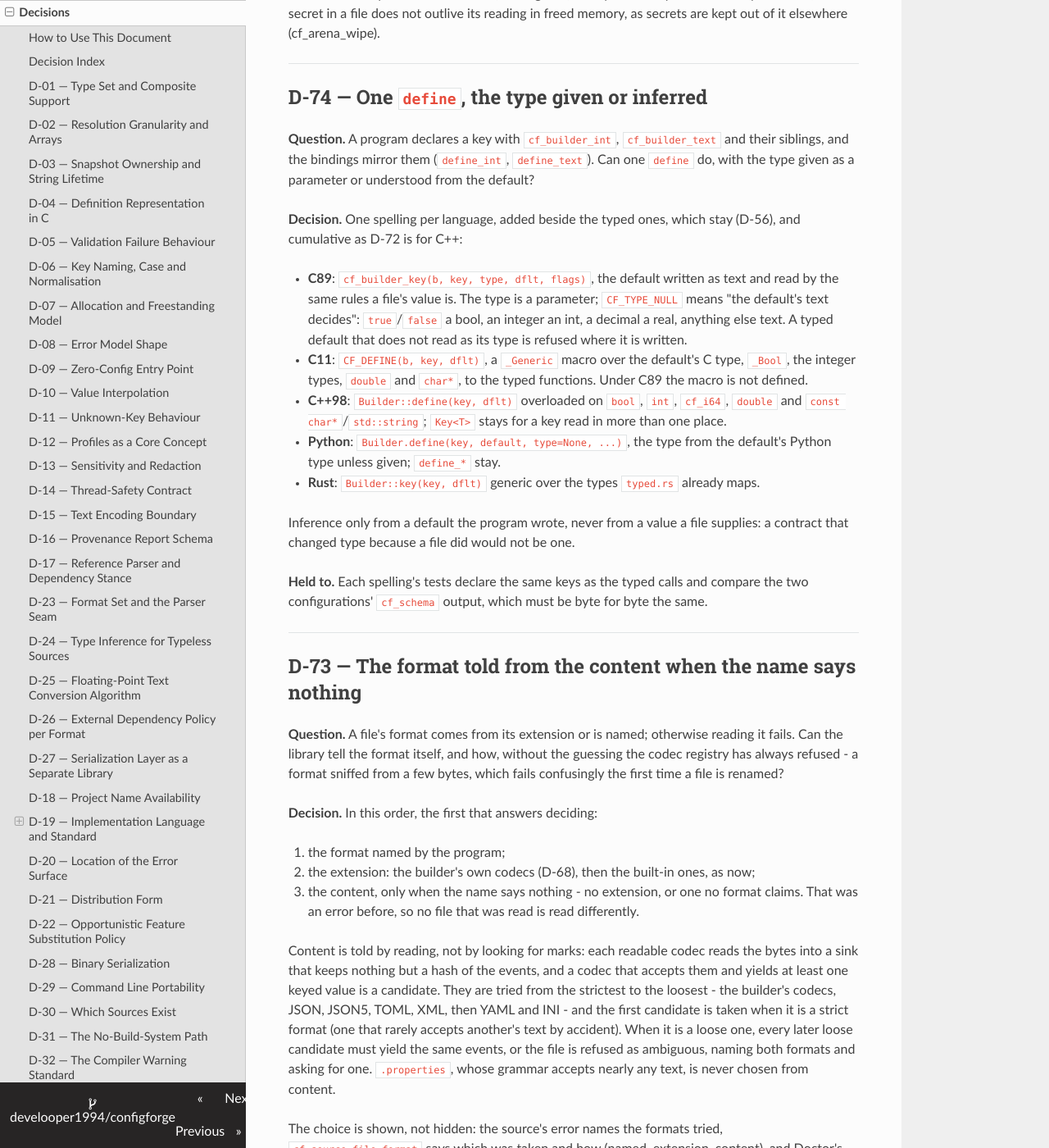
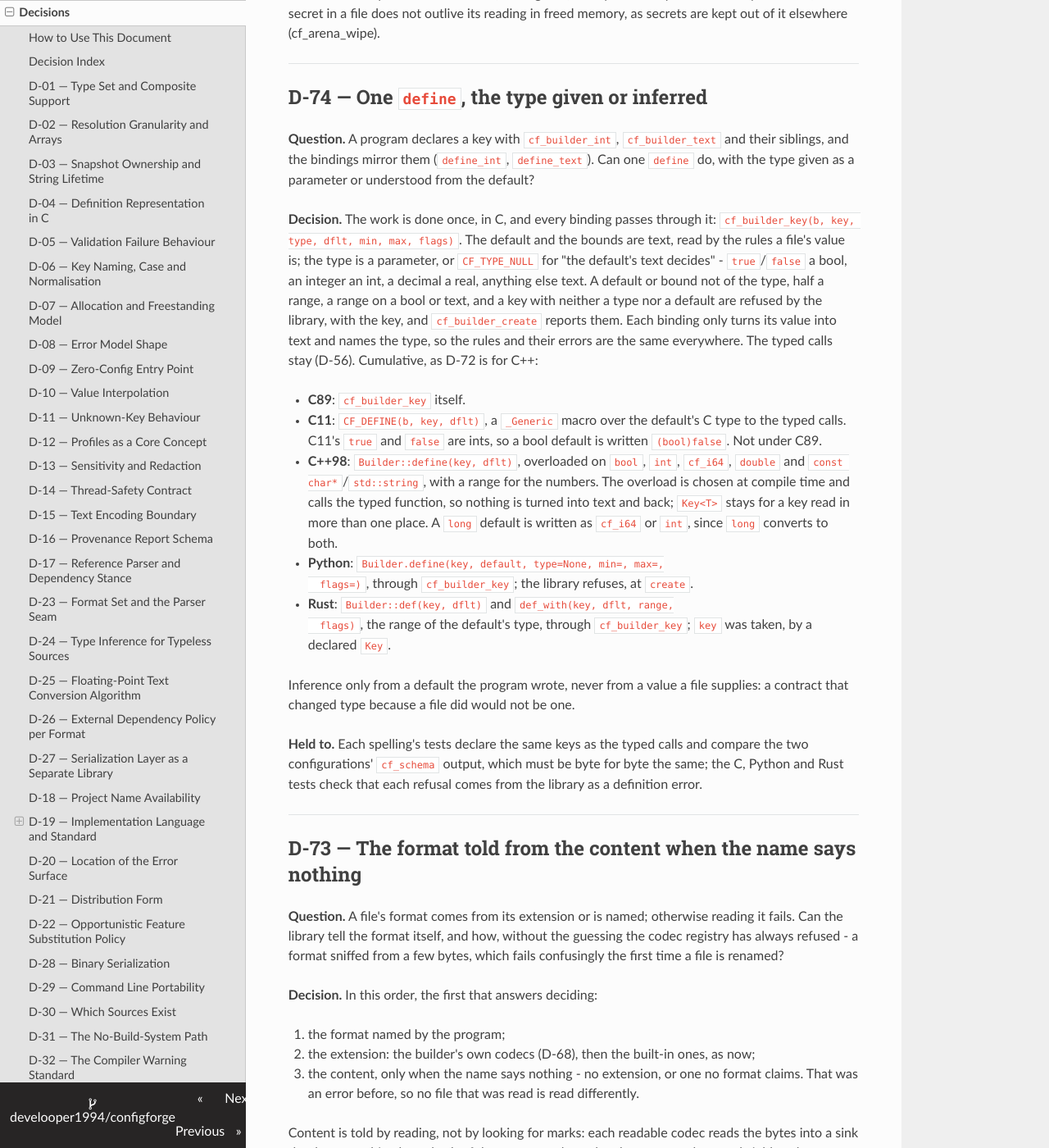
Before and after one commit to develooper1994/configforge, an MkDocs documentation site: the page built from docs/Decisions.md, in a window 1280 px wide and 1400 px high, scrolled down 57316 px. Shown: the whole window at 82% size. Built offline with MkDocs 1.6.1, drawn with Linux system fonts in a browser that asks for light colours.

Commit message:
One define in every language, done once in C
cf_builder_key(b, key, type, dflt, min, max, flags) declares any scalar
key (D-74): the default and the bounds are text, read by the rules a
file's value is, and the type is named or, as CF_TYPE_NULL, the
default's to decide. A default or bound not of the type, half a range,
a range on a bool or text, and a key with neither type nor default are
refused by the library, with the key, at cf_builder_create.

Python's Builder.define and Rust's Builder::def and def_with only turn
their value into text and name the type; the call, the rules and the
errors are the library's. C11 adds CF_DEFINE, a _Generic over the
default's C type, and C++98 Builder::define overloads, both chosen at
compile time and calling the typed functions. The typed calls stay.
Each spelling's test compares its contract's schema with the typed
calls', byte for byte, and the refusals come from the library.

```diff
--- a/docs/Decisions.md
+++ b/docs/Decisions.md
@@ -2587,25 +2587,33 @@ secrets are kept out of it elsewhere (cf_arena_wipe).
 (`define_int`, `define_text`). Can one `define` do, with the type given
 as a parameter or understood from the default?
 
-**Decision.** One spelling per language, added beside the typed ones,
-which stay (D-56), and cumulative as D-72 is for C++:
-
-* **C89**: `cf_builder_key(b, key, type, dflt, flags)`, the default
-  written as text and read by the same rules a file's value is. The type
-  is a parameter; `CF_TYPE_NULL` means "the default's text decides":
-  `true`/`false` a bool, an integer an int, a decimal a real, anything
-  else text. A typed default that does not read as its type is refused
-  where it is written.
+**Decision.** The work is done once, in C, and every binding passes
+through it: `cf_builder_key(b, key, type, dflt, min, max, flags)`. The
+default and the bounds are text, read by the rules a file's value is;
+the type is a parameter, or `CF_TYPE_NULL` for "the default's text
+decides" - `true`/`false` a bool, an integer an int, a decimal a real,
+anything else text. A default or bound not of the type, half a range,
+a range on a bool or text, and a key with neither a type nor a default
+are refused by the library, with the key, and `cf_builder_create`
+reports them. Each binding only turns its value into text and names the
+type, so the rules and their errors are the same everywhere. The typed
+calls stay (D-56). Cumulative, as D-72 is for C++:
+
+* **C89**: `cf_builder_key` itself.
 * **C11**: `CF_DEFINE(b, key, dflt)`, a `_Generic` macro over the
-  default's C type, `_Bool`, the integer types, `double` and `char*`, to
-  the typed functions. Under C89 the macro is not defined.
-* **C++98**: `Builder::define(key, dflt)` overloaded on `bool`, `int`,
-  `cf_i64`, `double` and `const char*`/`std::string`; `Key<T>` stays for
-  a key read in more than one place.
-* **Python**: `Builder.define(key, default, type=None, ...)`, the type
-  from the default's Python type unless given; `define_*` stay.
-* **Rust**: `Builder::key(key, dflt)` generic over the types `typed.rs`
-  already maps.
+  default's C type to the typed calls. C11's `true` and `false` are ints,
+  so a bool default is written `(bool)false`. Not under C89.
+* **C++98**: `Builder::define(key, dflt)`, overloaded on `bool`, `int`,
+  `cf_i64`, `double` and `const char*`/`std::string`, with a range for
+  the numbers. The overload is chosen at compile time and calls the typed
+  function, so nothing is turned into text and back; `Key<T>` stays for
+  a key read in more than one place. A `long` default is written as
+  `cf_i64` or `int`, since `long` converts to both.
+* **Python**: `Builder.define(key, default, type=None, min=, max=,
+  flags=)`, through `cf_builder_key`; the library refuses, at `create`.
+* **Rust**: `Builder::def(key, dflt)` and `def_with(key, dflt, range,
+  flags)`, the range of the default's type, through `cf_builder_key`;
+  `key` was taken, by a declared `Key`.
 
 Inference only from a default the program wrote, never from a value a
 file supplies: a contract that changed type because a file did would
@@ -2613,7 +2621,8 @@ not be one.
 
 **Held to.** Each spelling's tests declare the same keys as the typed
 calls and compare the two configurations' `cf_schema` output, which
-must be byte for byte the same.
+must be byte for byte the same; the C, Python and Rust tests check that
+each refusal comes from the library as a definition error.
 
 ---
 
```
Also changed, not shown: CHANGELOG.md (+8 -4 lines), docs/API.md (+43 -28 lines), docs/Guide.md (+22 -2 lines), docs/Roadmap.md (+1 -1 lines), 12 other files.
